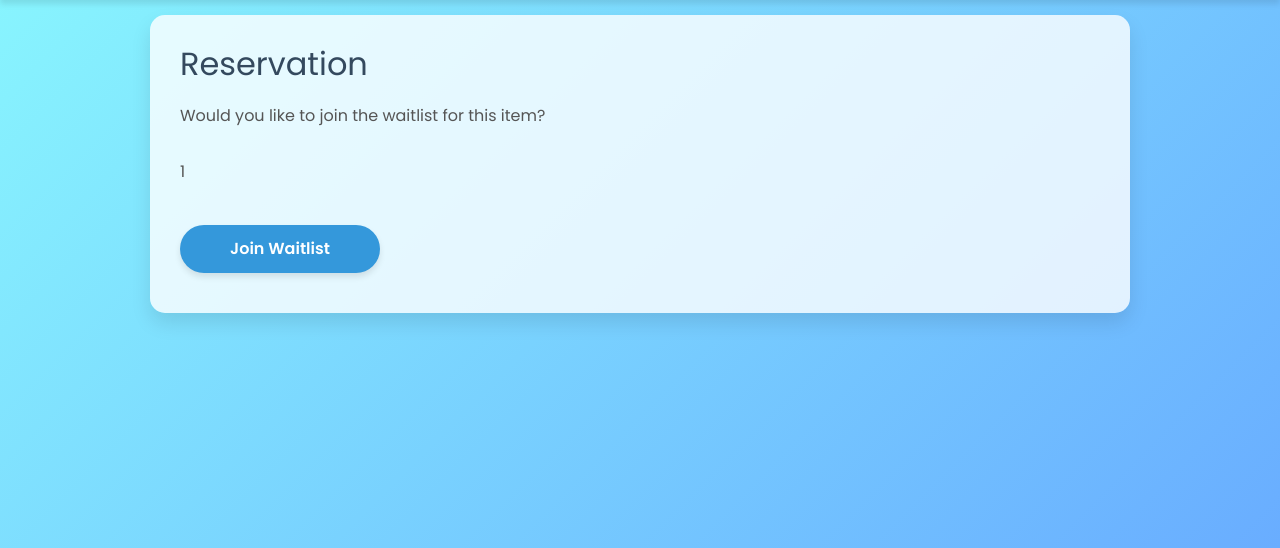
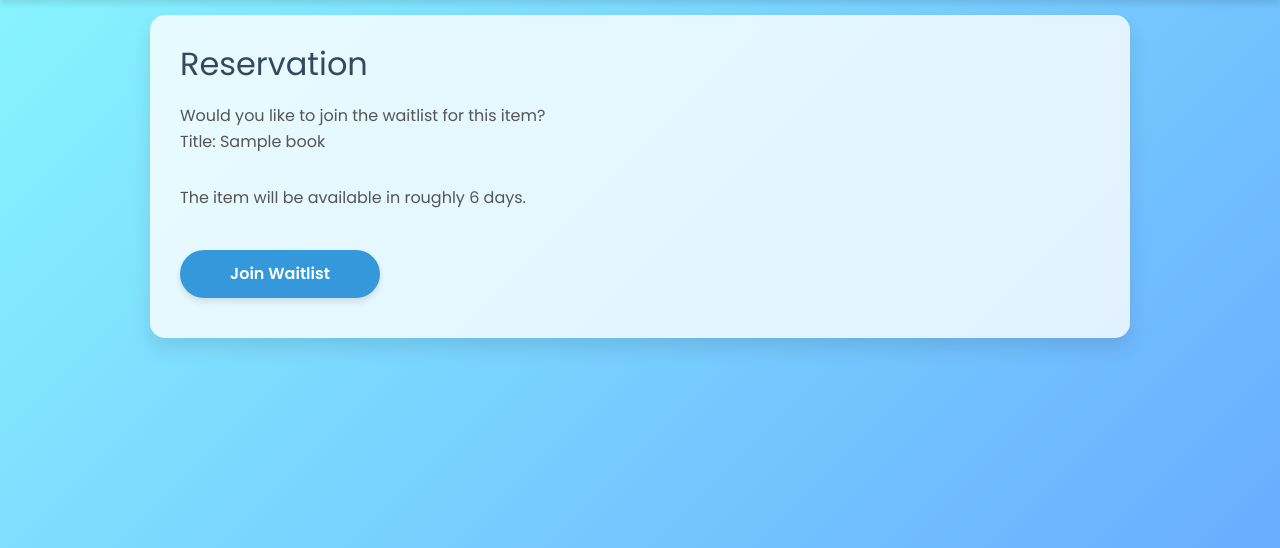
Before and after one commit to andrewperezledo/Q.U.A.C.K.-Library-Management-System, a Flask app: page /reservation in a window 1280 px wide. Shown: the part 76-624 px from the top of the page. Run offline with Flask 3, Linux system fonts and the light colour scheme; the visitor is signed in with stand-in values (Sample User, id 1); a database or web service that is not in the repository returns one stand-in record (values such as "Sample title"); some libraries are stand-ins or nearby versions.

Commit message:
- Waitlist functionality added

```diff
--- a/DatabaseTools/databasetools.py
+++ b/DatabaseTools/databasetools.py
@@ -179,6 +179,19 @@ def checkBookAvailability(isbn):
 
     return data["availability"]
 
+
+def joinItemWaitlist(isbn,username):
+    print("JOINING__________________")
+    if isbn is int:
+        data = findPost("Inventory", "Movies", "_id", isbn)
+        newqueue = data["reservation_queue"]
+        newqueue.append(username)
+        updatePost("Inventory", "Movies", "_id", isbn, "reservation_queue", newqueue)
+    else:
+        data = findPost("Inventory", "Books", "_id", isbn)
+        newqueue = data["reservation_queue"]
+        newqueue.append(username)
+        updatePost("Inventory", "Books", "_id", isbn, "reservation_queue", newqueue)
 
 # Example:
 # checkBookAvailability("Harry Potter and the Order of the Phoenix")
--- a/app.py
+++ b/app.py
@@ -177,11 +177,25 @@ def check():
 
 
 @app.route("/reservation", methods=('GET', 'POST'))
-def joinwaitlist():
-    # Add good displaying features to reservation.html page and here
-    isbn = session['item_isbn']
-    session.pop("item_isbn")
-    return render_template('reservation.html', item_isbn = isbn)
+def waitlist():
+    if "username" in session:
+        # Add good displaying features to reservation.html page and here
+        isbn = session['item_isbn']
+        if isbn is int:
+            item = ISBNSearch(isbn,"Movies")
+        else:
+            item = ISBNSearch(isbn,"Books")
+        item_title = item[0]["title"]
+        waittime = len(item[0]["reservation_queue"])*3 + 3
+        return render_template('reservation.html', item_isbn = isbn,item = item[0],waittime = str(waittime))
+
+
+@app.route("/reservation/joining", methods=('GET', 'POST'))
+def listjoin():
+    if "username" in session:
+        joinItemWaitlist(session['item_isbn'], session['username'])
+        flash("You have successfully joined your waitlist.", "info")
+    return redirect(url_for('catalog'))
 
 @app.route('/logout')
 def logout():
--- a/templates/reservation.html
+++ b/templates/reservation.html
@@ -15,15 +15,16 @@ Reservation Management
         <!-- <section class="welcome-section"> -->
         <section class="welcome-section">
             <h2>Reservation</h2>
-            <div class="login-form">
-                <form method="POST">
-                    <p>
-                        Would you like to join the waitlist for this item?
-                    </p>
-                    <p>{{item_isbn}}</p>
+            <div class="reservations">
 
-                    <button id="home_button" type="submit">Join Waitlist</button>
-                </form>
+                <p>
+                    Would you like to join the waitlist for this item?<br>
+                    Title: {{item["title"]}}
+                </p>
+                <p>The item will be available in roughly {{waittime}} days.</p>
+
+
+                <button id="home_button" onclick="location.href='/reservation/joining'" type="submit">Join Waitlist</button>
             </div>
         </section>
     </main>
```
